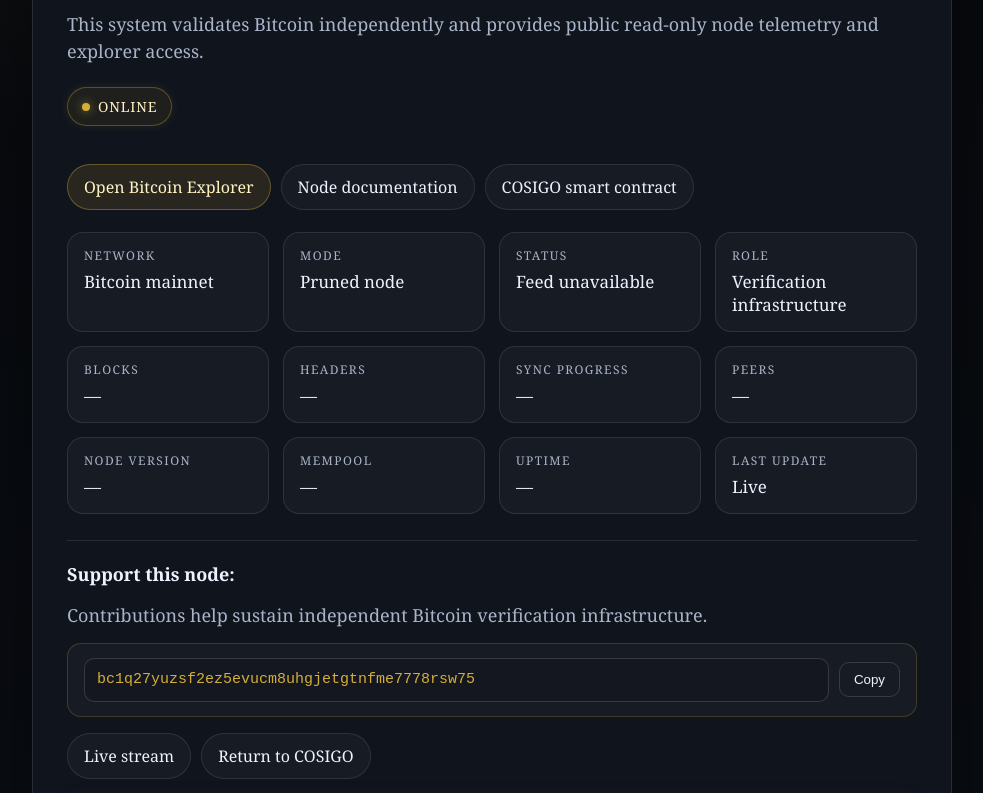
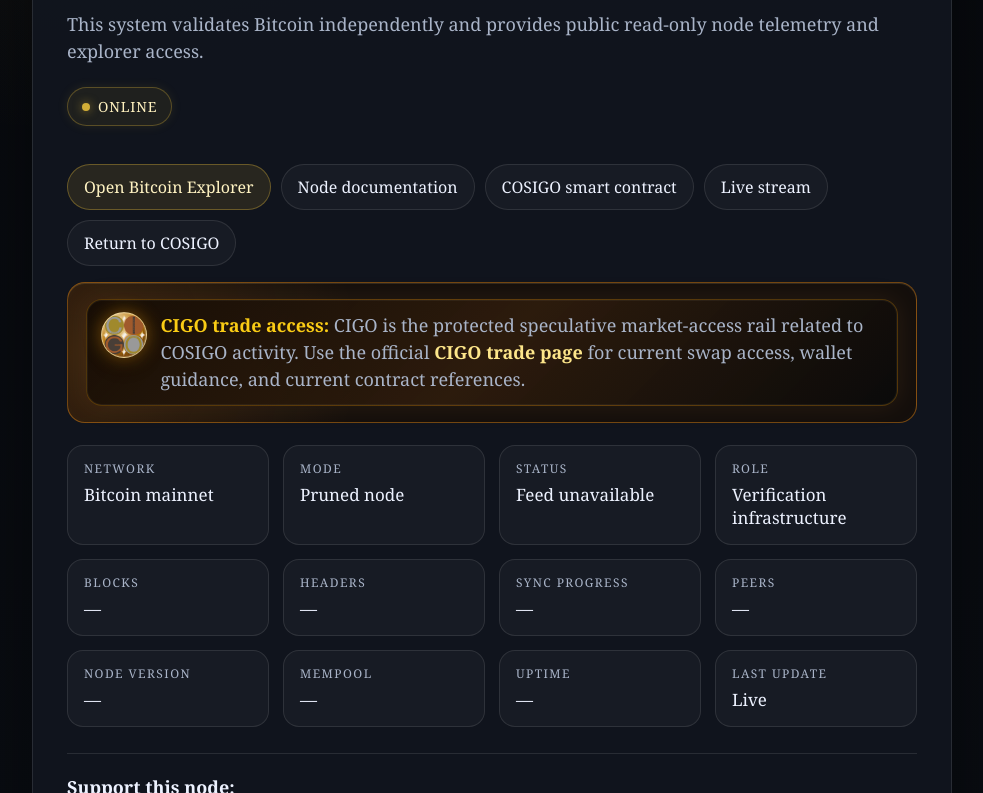
Before and after one commit to cosigo/bcnode.io, a plain HTML site: page index.html in a window 1280 px wide. Shown: the part 159-952 px from the top of the page, without its empty margins (148-1131 px from the left). Drawn offline with Linux system fonts and the light colour scheme; no server answers.

Commit message:
Organize bcnode top navigation and CIGO trade access

```diff
--- a/index.html
+++ b/index.html
@@ -455,6 +455,24 @@
   }
 }
 
+
+/* CIGO trade access top card */
+.cigo-trade-top-card {
+  max-width: 900px;
+  margin: 1rem auto 1.4rem;
+  padding: 1rem 1.15rem;
+  border: 1px solid rgba(247, 147, 26, 0.42);
+  border-radius: 18px;
+  background:
+    radial-gradient(circle at left, rgba(247, 147, 26, 0.16), transparent 34%),
+    rgba(22, 15, 10, 0.84);
+  box-shadow: inset 0 1px 0 rgba(255, 230, 170, 0.12);
+}
+
+.cigo-trade-top-card .cigo-trade-note {
+  margin: 0;
+}
+
 </style>
 
   <!-- CIGO trade link metadata -->
@@ -676,7 +694,22 @@
       <a class="primary" href="https://explorer.bcnode.io/">Open Bitcoin Explorer</a>
       <a href="https://node.cosigo.io/">Node documentation</a>
       <a href="https://token.cosigo.io/">COSIGO smart contract</a>
+      <a href="https://stream.cosigo.io/">Live stream</a>
+      <a href="https://cosigo.io/">Return to COSIGO</a>
     </div>
+
+    <section class="cigo-trade-top-card" aria-label="CIGO trade access">
+<div class="cigo-trade-note">
+          <img class="cigo-note-icon" src="/assets/cigo_256.png" alt="CIGO icon">
+          <p class="cigo-note-copy">
+            <strong>CIGO trade access:</strong>
+            CIGO is the protected speculative market-access rail related to COSIGO activity.
+            Use the official <a href="https://trade.cosigo.io/" target="_blank" rel="noopener">CIGO trade page</a>
+            for current swap access, wallet guidance, and current contract references.
+          </p>
+        </div>
+    </section>
+
 
     <section class="meta-grid">
       <div class="meta-card">
@@ -761,23 +794,7 @@
       <p class="small-note">
 
       </p>
-
-      <div class="links">
-        <a href="https://stream.cosigo.io/">Live stream</a>
-        <a href="https://cosigo.io/">Return to COSIGO</a>
-
-        <div class="cigo-trade-note">
-          <img class="cigo-note-icon" src="/assets/cigo_256.png" alt="CIGO icon">
-          <p class="cigo-note-copy">
-            <strong>CIGO trade access:</strong>
-            CIGO is the protected speculative market-access rail related to COSIGO activity.
-            Use the official <a href="https://trade.cosigo.io/" target="_blank" rel="noopener">CIGO trade page</a>
-            for current swap access, wallet guidance, and current contract references.
-          </p>
-        </div>
-
-      </div>
-    </section>
+</section>
 
     <p class="footnote">
       This interface is public and intended for transparency into
```
